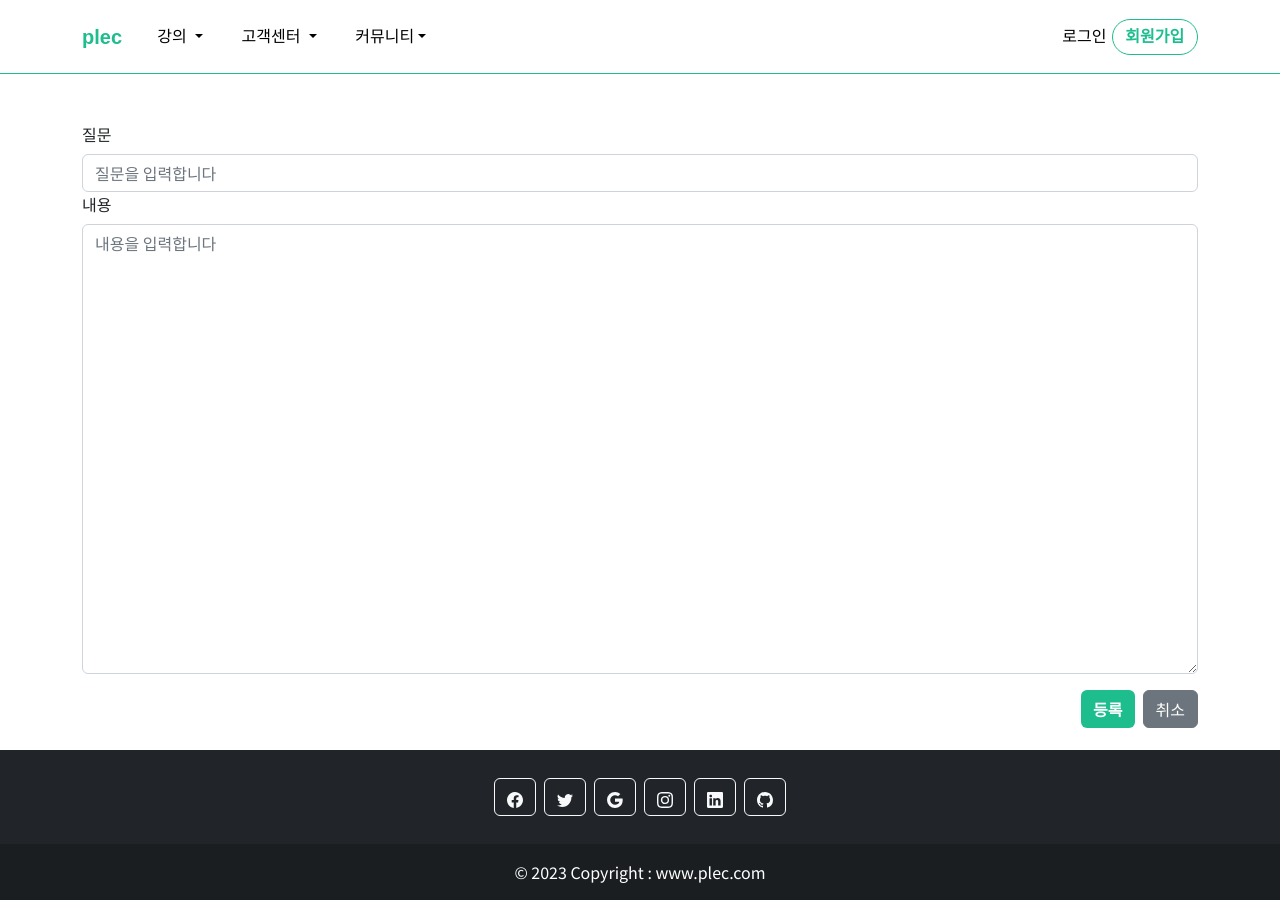
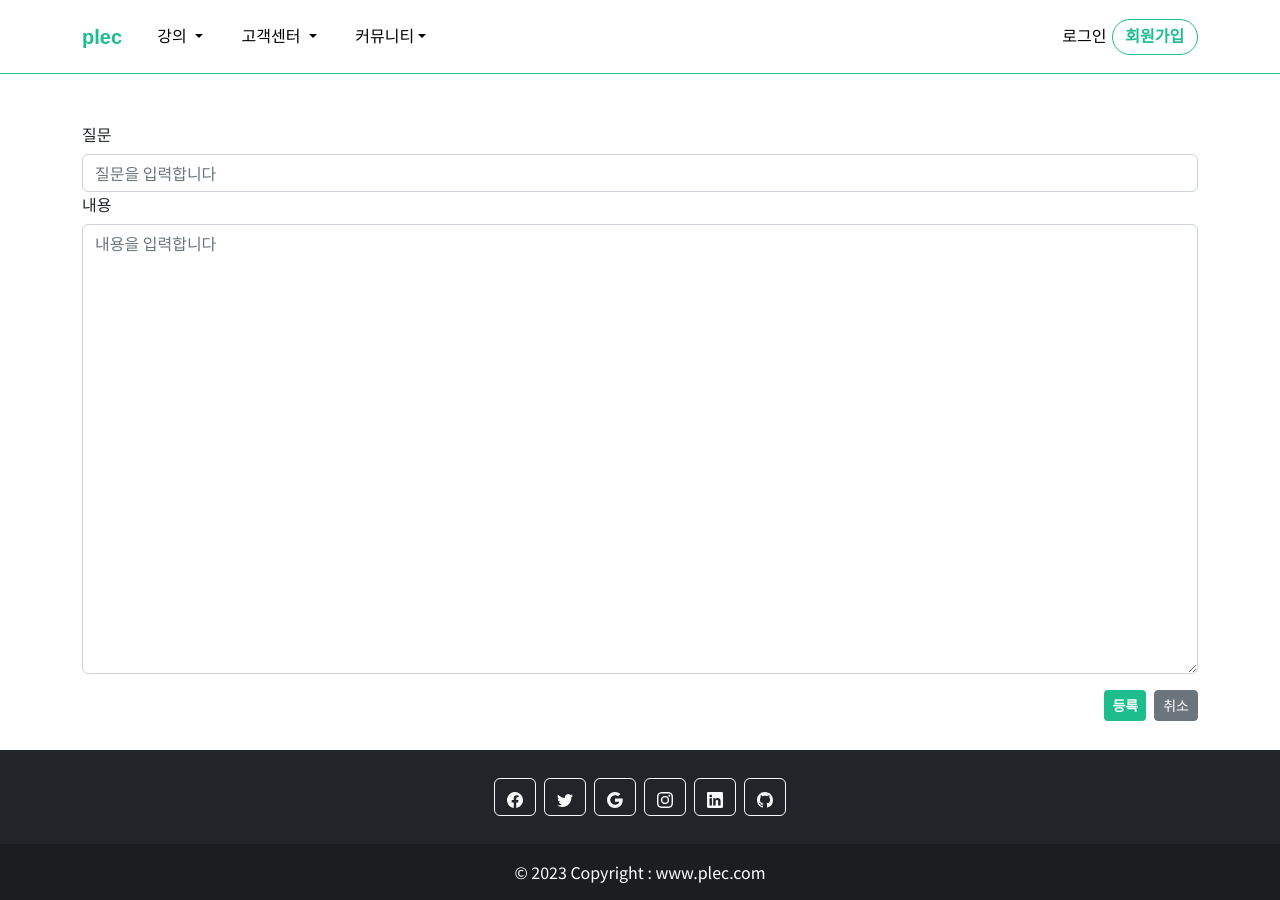
Before and after one commit to Acorn202210/Web, a Vue app: page /faqinsertform in a window 1280 px wide. Built offline with nearby package versions, Linux system fonts and the light colour scheme.

Commit message:
faq, qnafreeanswer 수정

```diff
--- a/src/components/faq/Faq.vue
+++ b/src/components/faq/Faq.vue
@@ -30,7 +30,7 @@
 								<button @click="confirmDelete(faq.faqNum)" class="btn btn-danger btn-sm">삭제</button>
 							</div>
 						</div>
-						<div><strong>{{ faq.content }}</strong></div>
+						<div><textarea style="border:none; height:200px" v-model="faq.content"></textarea></div>
 					</div>
 					</div>
 				</div>
--- a/src/components/faq/FaqInsertform.vue
+++ b/src/components/faq/FaqInsertform.vue
@@ -9,8 +9,8 @@
         <textarea type="text" v-model="content" class="form-control" placeholder="내용을 입력합니다"/>
     </div>
     <div class="d-grid gap-2 d-md-flex justify-content-md-end mt-3">
-      <button @click="faqinsert" class="btn new-btn">등록</button>
-      <button @click="$router.go(-1)" class="btn btn-secondary">취소</button>
+      <button @click="faqinsert" class="btn new-btn btn-sm">등록</button>
+      <button @click="$router.go(-1)" class="btn btn-secondary btn-sm">취소</button>
     </div>
   </div>
 </template>
--- a/src/components/faq/FaqUpdateform.vue
+++ b/src/components/faq/FaqUpdateform.vue
@@ -11,7 +11,7 @@
         <textarea v-model="content" name="content" id="content" rows="10" class="form-control"></textarea>
       </div>
       <div class="d-grid gap-2 d-md-flex justify-content-md-end mt-3">
-        <button type="submit" class="new-btn btn ">수정</button>
+        <button type="submit" class="new-btn btn btn-sm">수정</button>
       </div>
     </form>
   </div>
--- a/src/components/qna_free/detail.vue
+++ b/src/components/qna_free/detail.vue
@@ -28,7 +28,7 @@
                 <td>{{ qnafree.userRegdate }}</td>
             </tr>
         </table>
-        <div class="mainContent mt-3">{{ qnafree.content }}</div>
+        <textarea class="mainContent mt-3" v-model="qnafree.content"></textarea>
         <div class="d-grid d-md-flex justify-content-md-end mt-3">
             <div class="d-grid d-md-flex " v-if="$store.getters.isUserId == qnafree.freeQuestionWriter">
                 <a @click="this.$router.push(`/qnafree/update/${qnafree.freeQuestionNum}`)" class="btn btn-sm me-2 new-btn">수정</a>
@@ -192,7 +192,9 @@ export default {
             isInsertFormVisible: {},
             formData: {
                 content: '',
+                content2: '',
                 contentUpdate: '',
+                contentUpdate2: '',
                 freeCommentRefGroup: '',
                 targetId: '',
                 commentGroup: '',
@@ -229,7 +231,6 @@ export default {
             .catch((error) => {
                 console.error(error);
             });
-        this.fetchData();
     },
     methods: {
         qnafreedelete: function (freeQuestionNum) {
```
